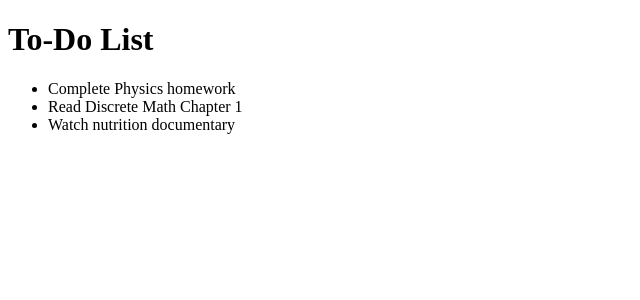
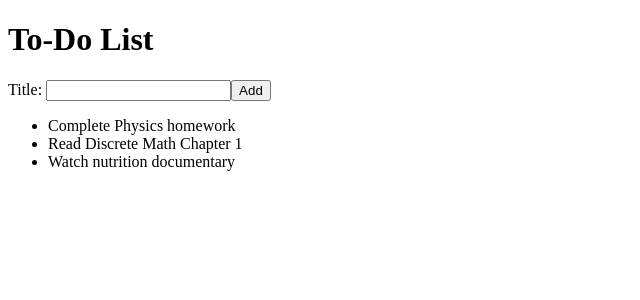
Before and after one commit to vsrodriguez3/react-todo, a React (Create React App) app: page / in a window 1280 px wide. Shown: the top 300 px of the page, without its empty margins (0-640 px from the left). Built offline with nearby package versions, Linux system fonts and the light colour scheme; the HTML template or start-up script is replaced by a standard one.

Commit message:
create 'TodoList' and 'AddTodoForm' components

```diff
--- /dev/null
+++ b/src/AddTodoForm.js
@@ -0,0 +1,13 @@
+import React from 'react';
+
+function AddTodoForm() {
+    return (
+        <form>
+            <label htmlFor="todoTitle">Title: </label>
+            <input type="text" id="todoTitle"></input>
+            <input type="submit" value="Add"></input>
+        </form>
+    );
+}
+
+export default AddTodoForm;
--- a/src/App.js
+++ b/src/App.js
@@ -1,31 +1,13 @@
 import React from 'react';
-
-const todoList = [
-  {
-    id: 0,
-    title: "Complete Physics homework"
-  },
-  {
-    id: 1,
-    title: "Read Discrete Math Chapter 1"
-  },
-  {
-    id: 2,
-    title: "Watch nutrition documentary"
-  }
-]
+import TodoList from './TodoList.js';
+import AddTodoForm from './AddTodoForm.js';
 
 function App() {
-  const todoListTasks = todoList.map(task =>
-    <li key={task.id}>
-      {task.title}
-    </li>
-  )
-
   return (
     <div>
       <h1>To-Do List</h1>
-      <ul>{todoListTasks}</ul>
+      <AddTodoForm />
+      <TodoList />
     </div>
   );
 }
--- /dev/null
+++ b/src/TodoList.js
@@ -0,0 +1,30 @@
+import React from 'react';
+
+const todoList = [
+    {
+      id: 0,
+      title: "Complete Physics homework"
+    },
+    {
+      id: 1,
+      title: "Read Discrete Math Chapter 1"
+    },
+    {
+      id: 2,
+      title: "Watch nutrition documentary"
+    }
+  ];
+
+function TodoList() {
+    const todoListTasks = todoList.map(task =>
+        <li key={task.id}>
+          {task.title}
+        </li>
+    );
+
+    return (
+        <ul>{todoListTasks}</ul>
+    );
+};
+
+export default TodoList;
```
